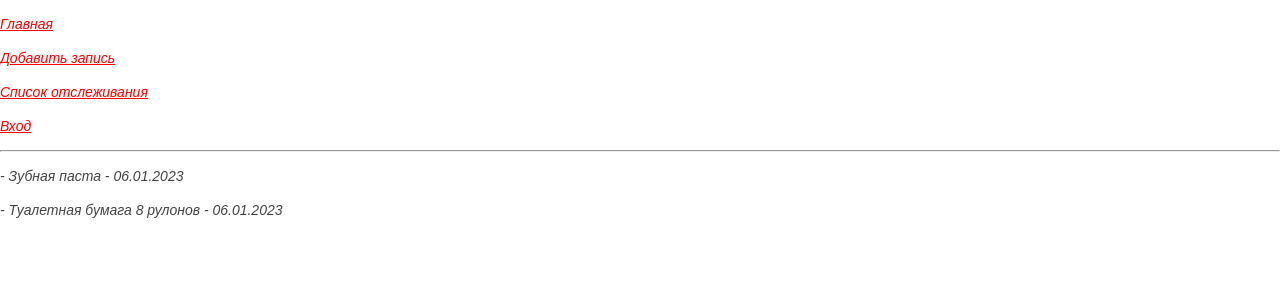
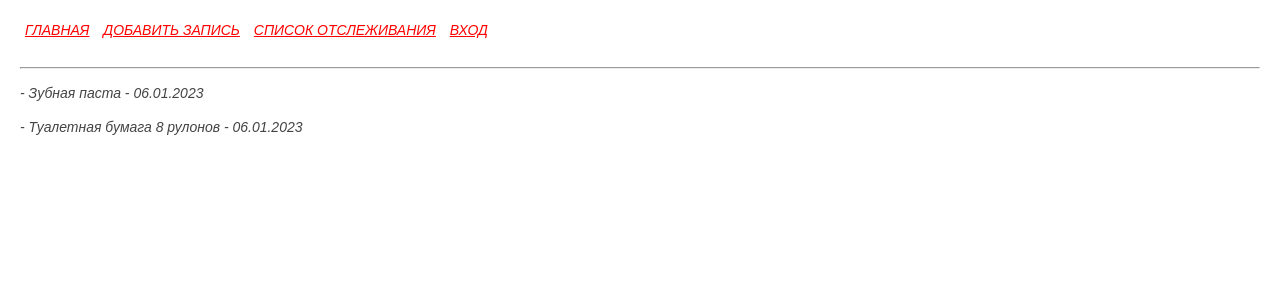
Before and after one commit to GnPane/expense_income, a Flask app: page /list in a window 1280 px wide. Shown: the top 300 px of the page. Run offline with Flask 2, Linux system fonts and the light colour scheme; some libraries are stand-ins or nearby versions.

Commit message:
UPD css main.css v2.1

```diff
--- a/static/main.css
+++ b/static/main.css
@@ -1,5 +1,5 @@
 body {
-  margin: 0;
+  margin: 0 20px;
   padding: 0;
   font-family: "Arial", sans-serif;
   font-size: 14px;
@@ -18,7 +18,7 @@ p {
 }
 h1 {
   width: 40%;
-  margin: 0 auto 8px;
+  /*margin: 0 auto 8px;*/
   font-family: "Arial", sans-serif;
   text-align: left;
   font-weight: normal;
@@ -28,3 +28,17 @@ h1 {
 span {
     color: blue;
 }
+.features {
+  width: 510px;
+  /*margin: 0 auto 30px;*/
+  padding: 20px 0;
+}
+.features p {
+  display: inline-block;
+  vertical-align: top;
+  /*width: 15%;*/
+  margin: 0 5px;
+  background-repeat: no-repeat;
+  background-position: center top;
+  text-transform: uppercase;
+}
--- a/templates/base.html
+++ b/templates/base.html
@@ -60,7 +60,7 @@
 
 
 
-    <nav>
+    <nav class="features">
         <p><a href="{{ url_for('index') }}">Главная</a></p>
         <p><a href="{{ url_for('create_article') }}">Добавить запись</a></p>
         <p><a href="{{ url_for('list_cnl') }}">Список отслеживания</a></p>
```
